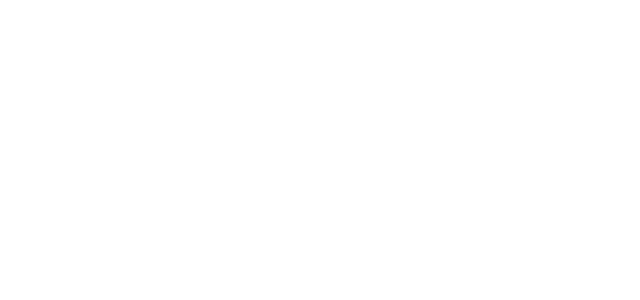
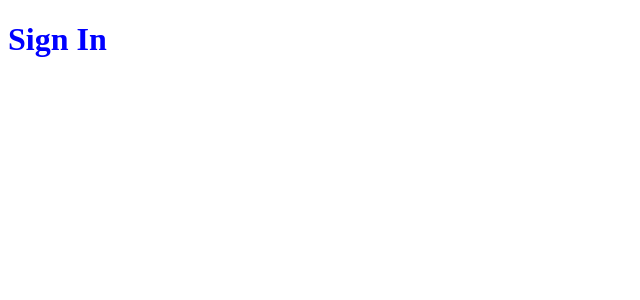
Before and after one commit to Jeff-Enriquez/Quizitive, a React (Create React App) app: page / in a window 1280 px wide. Shown: the top 300 px of the page, without its empty margins (0-640 px from the left). Built offline with nearby package versions, Linux system fonts and the light colour scheme.

Commit message:
Create sign in page

```diff
--- a/src/App.js
+++ b/src/App.js
@@ -1,8 +1,9 @@
 import React from 'react'
+import SignIn from './pages/Login'
 
 function App() {
   return (
-    <></>
+    <SignIn/>
   )
 }
 
--- /dev/null
+++ b/src/pages/Login/index.js
@@ -0,0 +1,12 @@
+import React from 'react'
+import useStyles from './styles.js'
+
+const SignIn = () => {
+  const classes = useStyles()
+
+  return (
+    <h1 className={classes.h1}>Sign In</h1>
+  )
+}
+
+export default SignIn
--- /dev/null
+++ b/src/pages/Login/styles.js
@@ -0,0 +1,9 @@
+import { createUseStyles } from 'react-jss'
+
+const useStyles = createUseStyles( theme => ({
+  h1: {
+    color: 'blue',
+  }
+}))
+
+export default useStyles
```
